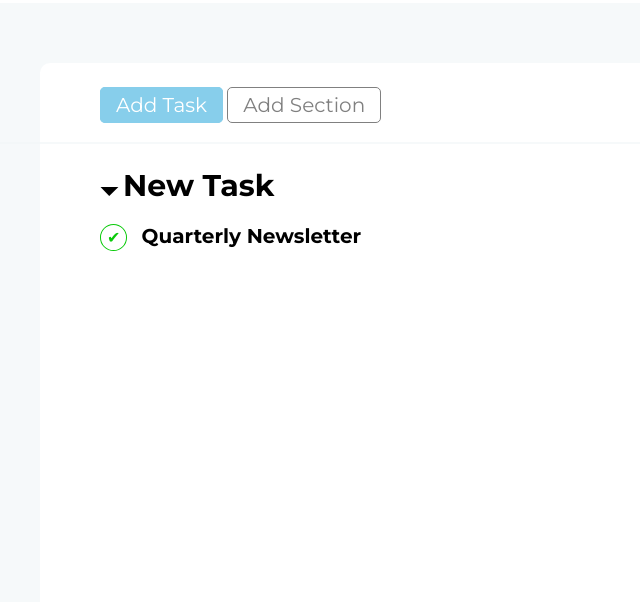
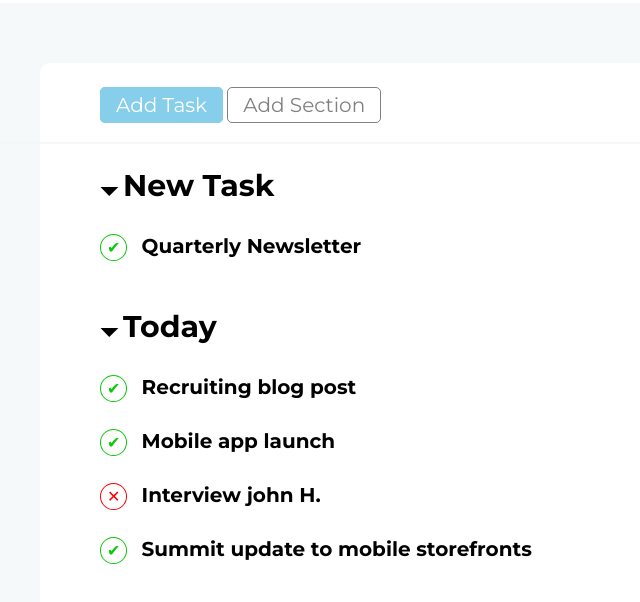
Before and after one commit to Andrearomeo04/html-css-toboolist, a plain HTML site: page index.html in a window 1280 px wide. Shown: the part 98-700 px from the top of the page, without its empty margins (0-640 px from the left). Drawn offline with Linux system fonts and the light colour scheme.

Commit message:
[UPD] second element of the list done and stylized

```diff
--- a/css/style.css
+++ b/css/style.css
@@ -81,14 +81,18 @@ hr {
 
 }
 
-.li-margin {              /* li of 1st ul */
+.ul-margin {              /* li of 1st ul */
     margin-top: 50px;
     list-style-type: none;
 }
 
-.li-margin2 {             /* li of 2nd ul */
+.ul-margin2 {             /* li of 2nd ul */
     margin-top: 20px;
     list-style-type: none;
+}
+
+li {
+    margin: 30px 0px;
 }
 
 h2 {
@@ -101,21 +105,33 @@ h2 {
     font-size: 27px;
 }
 
-/* check entity  */
-.check {
+/* check and cross entity  */
+.check, .cross {
     border-radius: 50%;
     margin-right: 10px;
     padding: 3px 6px;
+}
+
+.check {
     border: 1px solid rgb(9, 202, 9);
+}
+
+.cross {
+    border: 1px solid rgb(255, 0, 0);
 }
 
 .green {
     color: rgb(9, 202, 9);
 }
 
+.red {
+    color: red;
+}
+
 .back-white {
     background-color: white;
 }
+/* check and cross entity end  */
 
 /* li character style of 2nd ul  */
 strong{
--- a/index.html
+++ b/index.html
@@ -27,19 +27,40 @@
             <hr>
             <div>
                 <!-- toboolist -->
-                <ul class="li-margin">
+                <ul class="ul-margin">
+
+                    <!-- first section -->
                     <li>
                         <span class="arrow-d">&#128899;</span>
                         <h2>New Task</h2>
-                        <ul class="li-margin2">
-
-                            <!-- first section -->
+                        <ul class="ul-margin2">
                             <li>
                                 <span class="check green back-white">&#10004;</span> <strong>Quarterly Newsletter</strong>
                             </li>
                         </ul>
                     </li>
-                    <li></li>
+
+                    <!-- second section -->
+                    <li class="ul-margin">
+                        <span class="arrow-d">&#128899;</span>
+                        <h2>Today</h2>
+                        <ul class="ul-margin2">
+                            <li>
+                                <span class="check green back-white">&#10004;</span> <strong>Recruiting blog post</strong>
+                            </li>
+                            <li>
+                                <span class="check green back-white">&#10004;</span> <strong>Mobile app launch</strong>
+                            </li>
+                            <li>
+                                <span class="cross red back-white">&#10005;</span> <strong>Interview john H.</strong>
+                            </li>
+                            <li>
+                                <span class="check green back-white">&#10004;</span> <strong>Summit update to mobile storefronts</strong>
+                            </li>
+                        </ul>
+                    </li>
+
+                    <!-- third section -->
                     <li></li>
                 </ul>
             </div>
```
